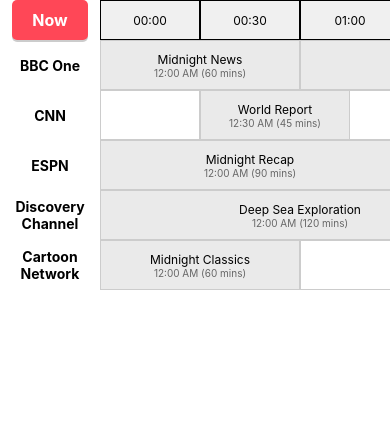
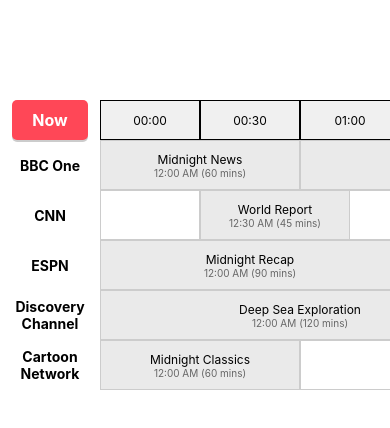
Before and after one commit to firdousali86/purnatvprogramlistcode, a React Native app: screen / in a window 390 px wide. Shown: the top 428 px of the page. Built offline with nearby package versions, Linux system fonts and the light colour scheme.

Commit message:
conditional

```diff
--- a/App.js
+++ b/App.js
@@ -6,6 +6,7 @@
   View,
   FlatList,
   TouchableOpacity,
+  Platform,
 } from "react-native";
 import { useRef, useState } from "react";
 import TimeMarkers from "./components/TimeMarkers";
@@ -35,6 +36,9 @@
   };
 
   const onChannelScroll = (event) => {
+    if (Platform.OS == "android") {
+      return;
+    }
     const { contentOffset, contentSize, layoutMeasurement } = event.nativeEvent;
     const offsetX = contentOffset.x;
     const totalScrollableWidth = contentSize.width - layoutMeasurement.width;
@@ -130,7 +134,7 @@
 }
 
 const styles = StyleSheet.create({
-  container: { flex: 1, backgroundColor: "#fff" },
+  container: { flex: 1, backgroundColor: "#fff", marginTop: 100 },
   timeMarkersContainer: { height: 40, backgroundColor: "#f0f0f0" },
   timeMarkersContent: { flexDirection: "row" },
   channelListContent: { paddingBottom: 20 },
--- a/components/ChannelRow.js
+++ b/components/ChannelRow.js
@@ -1,4 +1,4 @@
-import { View, Text, ScrollView, StyleSheet } from "react-native";
+import { View, Text, ScrollView, StyleSheet, Platform } from "react-native";
 import CurrentTimeMarker from "./CurrentTimeMarker";
 import { SLOT_WIDTH } from "../utils";
 
@@ -25,7 +25,7 @@
         horizontal
         style={styles.programContainer}
         ref={scrollRef}
-        scrollEnabled={true} // Disable direct horizontal scrolling
+        scrollEnabled={Platform.OS == "ios"} // Disable direct horizontal scrolling
         onScroll={onChannelScroll}
         showsHorizontalScrollIndicator={false}
       >
```
